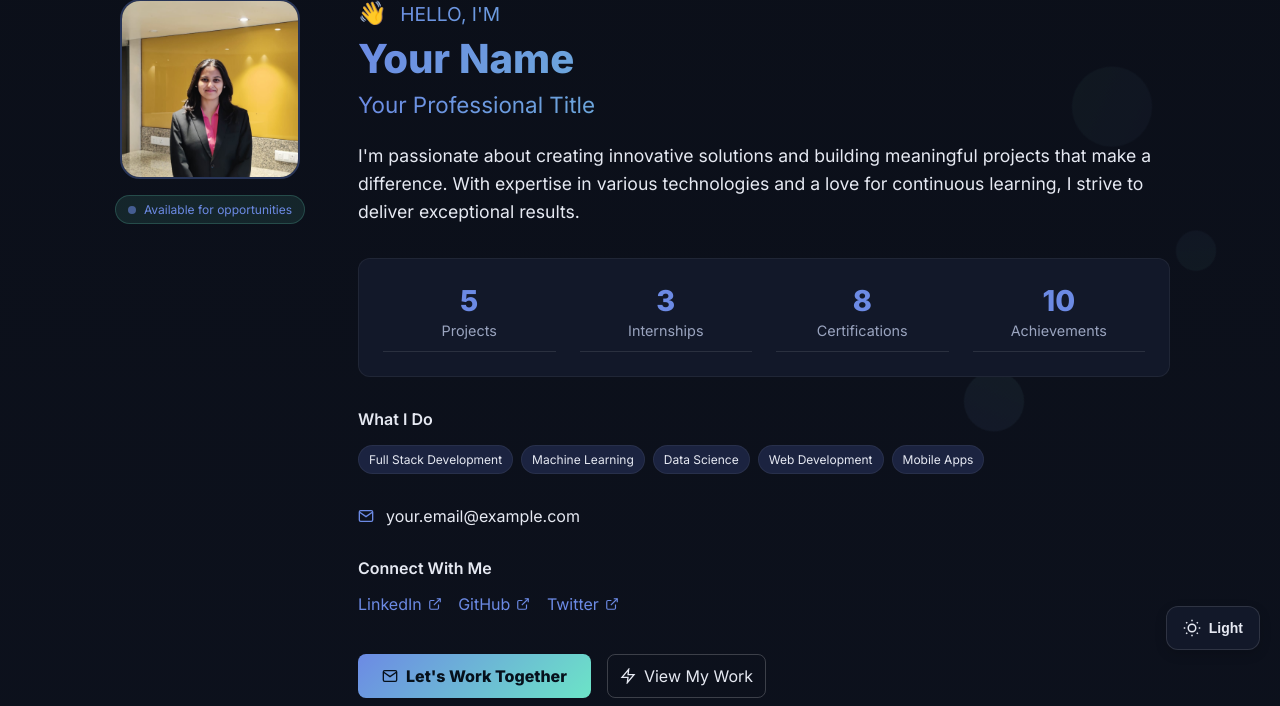
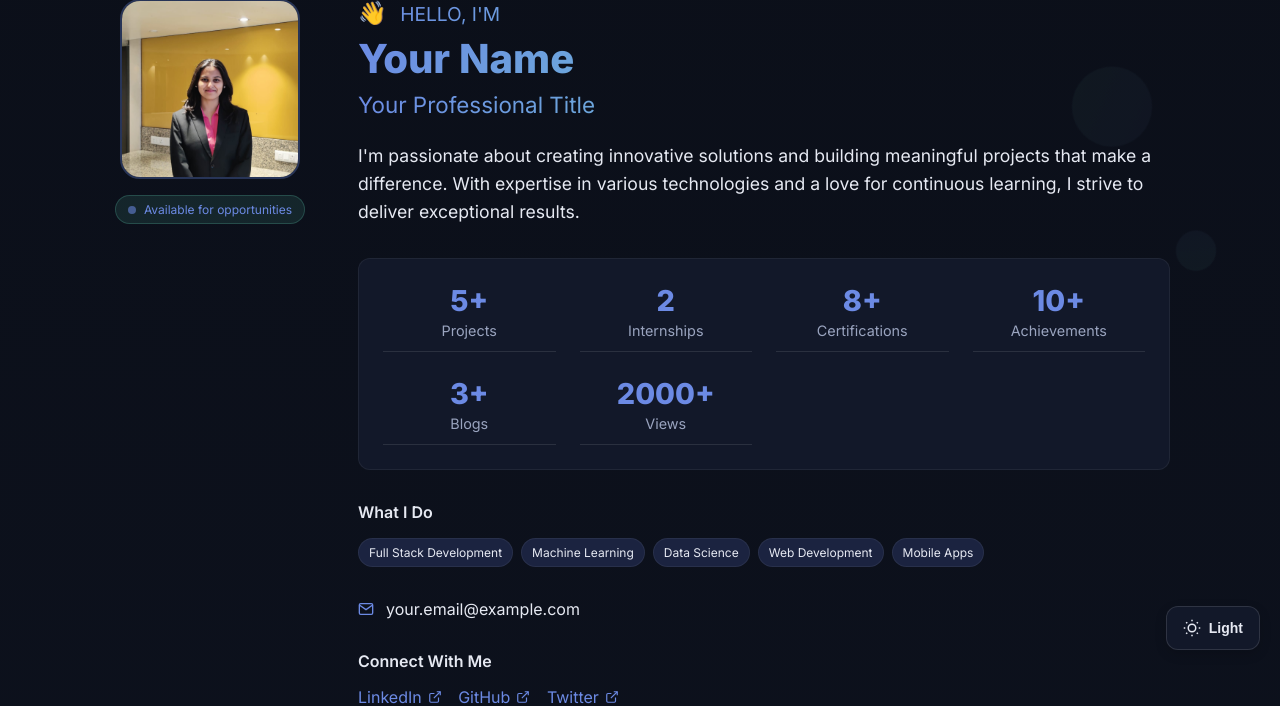
Before and after one commit to 04bhavyaa/my-portfolio, a Django app: template templates/portfolio/home.html in a window 1280 px wide. Shown: the part 130-836 px from the top of the page. Run offline with Django 3.2, Linux system fonts and the light colour scheme; the template is opened without the code that fills it, so the values that code supplies are empty.

Commit message:
update fixtures

```diff
--- a/templates/portfolio/home.html
+++ b/templates/portfolio/home.html
@@ -68,20 +68,28 @@
 
             <div class="about-stats">
               <div class="stat-item">
-                <div class="stat-number">{{ projects|length|default:"5" }}</div>
+                <div class="stat-number">{{ projects|length|default:"5" }}+</div>
                 <div class="stat-label">Projects</div>
               </div>
               <div class="stat-item">
-                <div class="stat-number">{{ internships|length|default:"3" }}</div>
+                <div class="stat-number">{{ internships|length|default:"2" }}</div>
                 <div class="stat-label">Internships</div>
               </div>
               <div class="stat-item">
-                <div class="stat-number">{{ certifications|length|default:"8" }}</div>
+                <div class="stat-number">{{ certifications|length|default:"8" }}+</div>
                 <div class="stat-label">Certifications</div>
               </div>
               <div class="stat-item">
-                <div class="stat-number">{{ achievements|length|default:"10" }}</div>
+                <div class="stat-number">{{ achievements|length|default:"10" }}+</div>
                 <div class="stat-label">Achievements</div>
+              </div>
+              <div class="stat-item">
+                <div class="stat-number">{{ blogs|length|default:"3" }}+</div>
+                <div class="stat-label">Blogs</div>
+              </div>
+              <div class="stat-item">
+                <div class="stat-number">2000+</div>
+                <div class="stat-label">Views</div>
               </div>
             </div>
 
```
